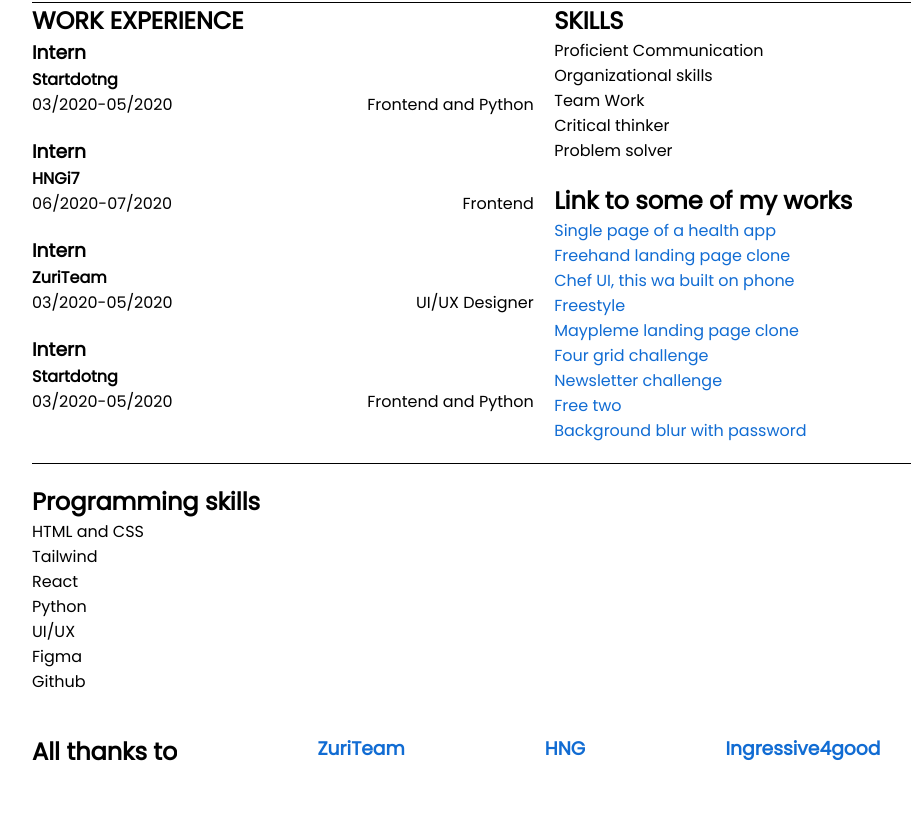
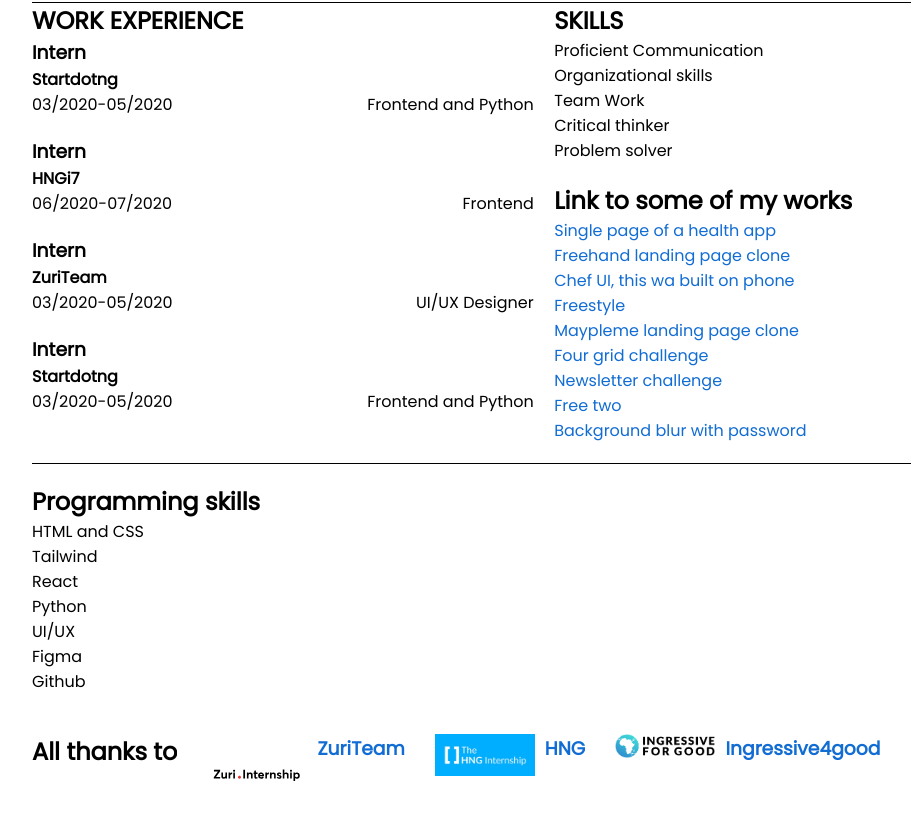
Before and after one commit to Youngdavid45/resumehng, a plain HTML site: page Index.html in a window 1280 px wide. Shown: the part 327-1148 px from the top of the page, without its empty margins (96-1007 px from the left). Before the commit the page ends 1096 px from the top, so only its background shows below. Drawn offline with Linux system fonts and the light colour scheme.

Commit message:
Update Index.html

```diff
--- a/Index.html
+++ b/Index.html
@@ -128,15 +128,15 @@
         <h2>All thanks to</h2>
         <div class="thankflex">
             <div class="thankflex">
-                <div class="img"><img src="/ResumeTask/css/zuri-internship.svg" alt=""></div>
+                <div class="img"><img src="/css/zuri-internship.svg" alt=""></div>
                  <a taret="_blank" href="https://internship.zuri.team/"><h3>ZuriTeam</h3></a>
             </div>
             <div class="thankflex">
-                <div class="img"><img src="/ResumeTask/css/HNG.jpeg" alt=""></div>
+                <div class="img"><img src="/css/HNG.jpeg" alt=""></div>
                  <a taret="_blank" href="https://hng.tech/"><h3>HNG</h3></a>
             </div>
             <div class="thankflex">
-                <div class="img"><img src="/ResumeTask/css/I4G-Logo.png" alt=""></div>
+                <div class="img"><img src="/css/I4G-Logo.png" alt=""></div>
                  <a taret="_blank" href="https://ingressive.org/"><h3>Ingressive4good</h3></a>
             </div>
         </div>
```
